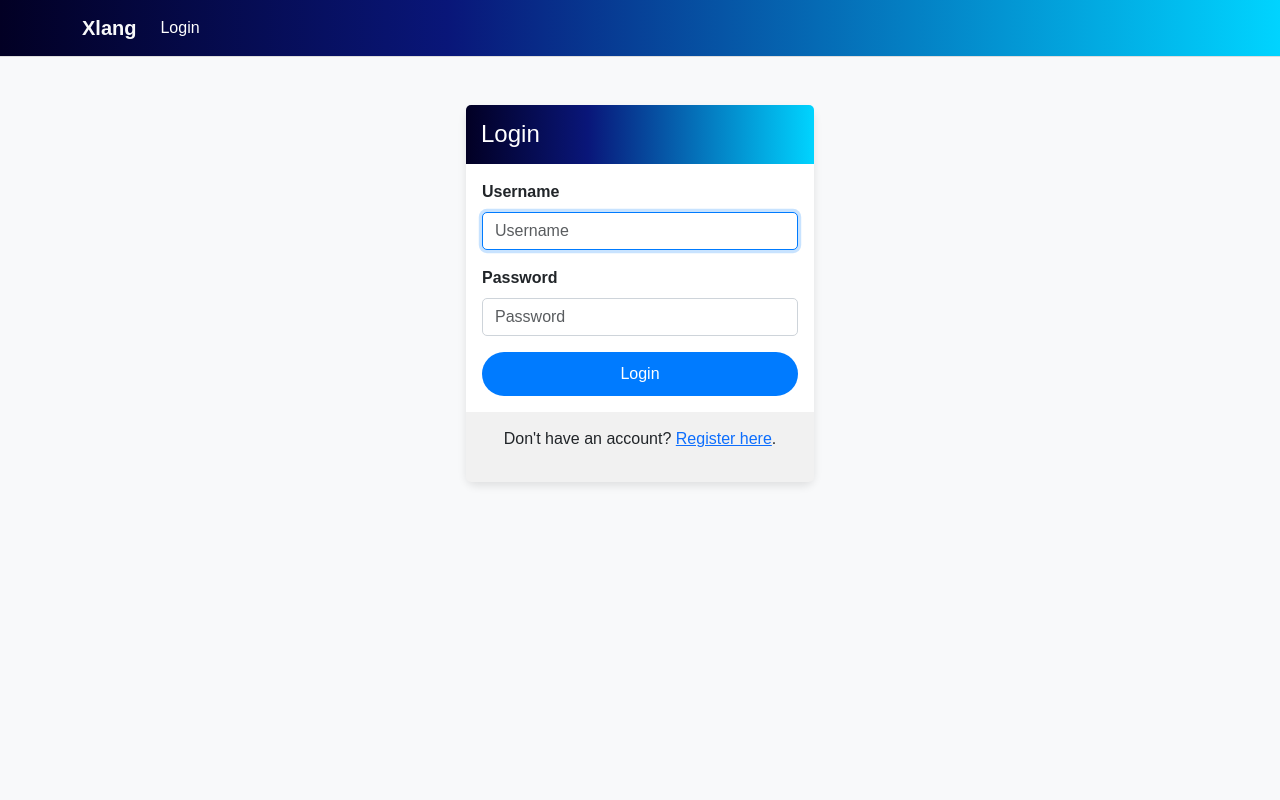
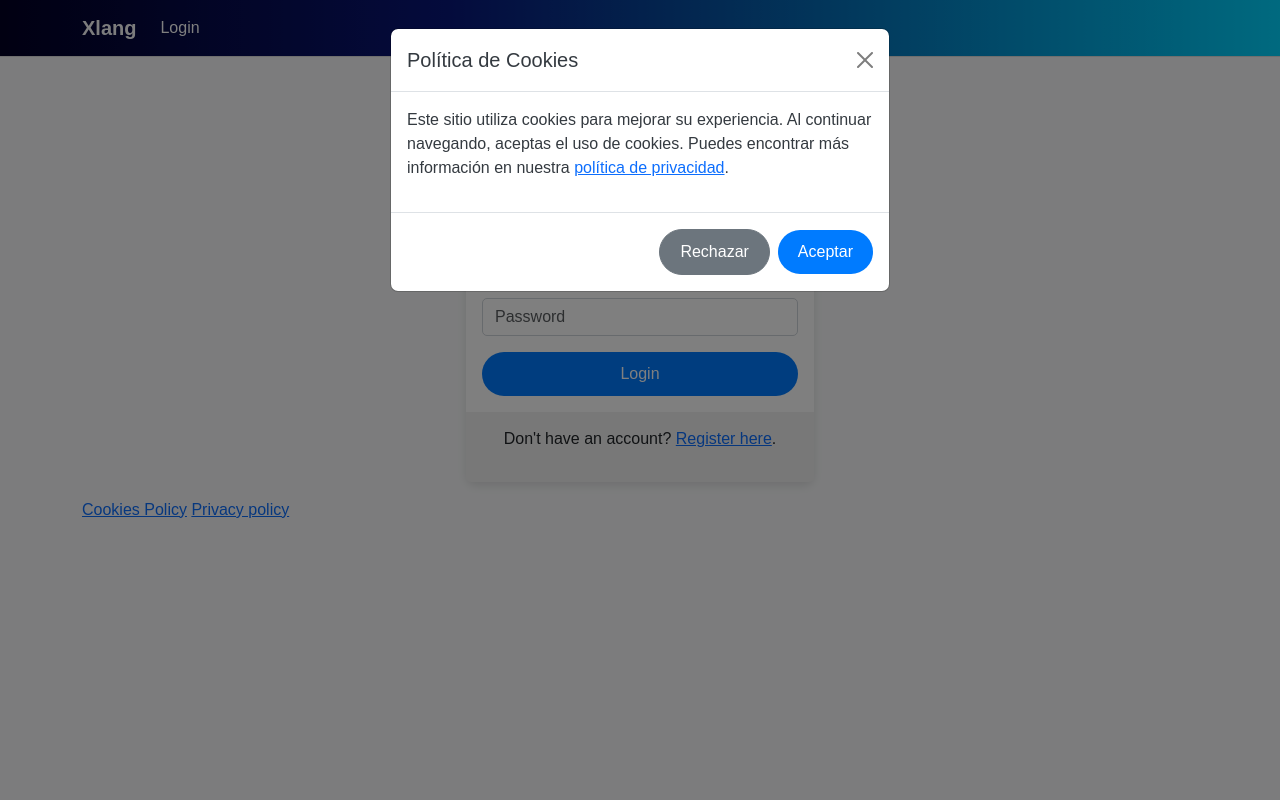
Before and after one commit to AmeriK88/Red-social-Django-XLang, a Django app: page /login/ in a window 1280 px wide. Run offline with Django 5.2, Linux system fonts and the light colour scheme; some libraries are stand-ins or nearby versions.

Commit message:
feat: implementación de política de cookies & privacidad

```diff
--- /dev/null
+++ b/static/js/cookies_modal.js
@@ -0,0 +1,31 @@
+$(document).ready(function() {
+    // Mostrar el modal de cookies si el usuario no ha aceptado ni rechazado
+    if (!localStorage.getItem('cookiesAccepted') && !localStorage.getItem('cookiesRejected')) {
+        $('#cookiesModal').modal('show');
+    }
+
+    // Función para manejar la aceptación o rechazo de cookies
+    function handleCookieConsent(action) {
+        localStorage.setItem(action, 'true');
+        $('#cookiesModal').modal('hide');
+        console.log(`Cookies ${action === 'cookiesAccepted' ? 'accepted' : 'rejected'}.`);
+    }
+
+    $('#cookiesModal .btn-primary').click(function() {
+        handleCookieConsent('cookiesAccepted');
+    });
+
+    $('#cookiesModal .btn-secondary').click(function() {
+        handleCookieConsent('cookiesRejected');
+    });
+
+    $('#cookiesPolicyLink').click(function(event) {
+        event.preventDefault();
+        $('#cookiesModal').modal('show');
+    });
+
+    $('#privacyPolicyLink, #privacyPolicyModal').click(function(event) {
+        event.preventDefault();
+        $('#privacyPolicyModal').modal('show');
+    });
+});
--- a/users/templates/users/base.html
+++ b/users/templates/users/base.html
@@ -16,6 +16,9 @@
 
     <!-- Custom CSS -->
     <link rel="stylesheet" href="{% static 'css/styles.css' %}">
+
+    <!-- jQuery -->
+    <script src="https://code.jquery.com/jquery-3.6.0.min.js"></script>
 </head>
 <body>
     <!-- Loading spinner -->
@@ -25,6 +28,45 @@
         </div>
     </div>
 
+
+    <!-- Modal de Política de Cookies -->
+    <div class="modal fade" id="cookiesModal" tabindex="-1" role="dialog" aria-labelledby="cookiesModalLabel" aria-hidden="true">
+        <div class="modal-dialog" role="document">
+            <div class="modal-content">
+                <div class="modal-header">
+                    <h5 class="modal-title" id="cookiesModalLabel">Política de Cookies</h5>
+                    <button type="button" class="btn-close" data-bs-dismiss="modal" aria-label="Close"></button>
+                </div>
+                <div class="modal-body">
+                    <p>Este sitio utiliza cookies para mejorar su experiencia. Al continuar navegando, aceptas el uso de cookies. Puedes encontrar más información en nuestra <a href="#" id="privacyPolicyLink">política de privacidad</a>.</p>
+                </div>
+                <div class="modal-footer">
+                    <button type="button" class="btn btn-secondary" data-bs-dismiss="modal">Rechazar</button>
+                    <button type="button" class="btn btn-primary">Aceptar</button>
+                </div>
+            </div>
+        </div>
+    </div>
+    <!-- Modal de Política de Privacidad -->
+    <div class="modal fade" id="privacyPolicyModal" tabindex="-1" role="dialog" aria-labelledby="privacyPolicyModalLabel" aria-hidden="true">
+        <div class="modal-dialog" role="document">
+            <div class="modal-content">
+                <div class="modal-header">
+                    <h5 class="modal-title" id="privacyPolicyModalLabel">Política de Privacidad</h5>
+                    <button type="button" class="btn-close" data-bs-dismiss="modal" aria-label="Close"></button>
+                </div>
+                <div class="modal-body">
+                    <p>Aquí va el contenido de tu política de privacidad...</p>
+                </div>
+                <div class="modal-footer">
+                    <button type="button" class="btn btn-secondary" data-bs-dismiss="modal">Cerrar</button>
+                </div>
+            </div>
+        </div>
+    </div>
+
+
+    <!-- Navigation -->
     <nav class="navbar navbar-expand-lg navbar-light bg-custom">
         <div class="container">
             <a class="navbar-brand text-light" href="{% url 'home' %}">Xlang</a>
@@ -42,7 +84,6 @@
             </form>
             {% endif %}
 
-            <!-- Navigation -->
             <div class="collapse navbar-collapse order-lg-3 order-2" id="navbarNav">
                 <ul class="navbar-nav">
                     {% if user.is_authenticated %}
@@ -91,9 +132,22 @@
         {% endblock %}
     </div>
 
+    <!-- Footer -->
+    <footer class="footer mt-auto py-3 bg-light">
+        <div class="container">
+            <span class="text-muted">
+                <a href="#" id="cookiesPolicyLink">Cookies Policy</a>
+                <a href="#" id="privacyPolicyLink">Privacy policy</a>
+            </span>
+        </div>
+    </footer>
+
     <!-- Bootstrap JS and dependencies -->
     <script src="https://cdn.jsdelivr.net/npm/@popperjs/core@2.11.6/dist/umd/popper.min.js"></script>
     <script src="https://cdn.jsdelivr.net/npm/bootstrap@5.3.0/dist/js/bootstrap.min.js"></script>
+    <script src="https://code.jquery.com/jquery-3.6.0.min.js"></script>
+
     <script src="{% static 'js/loading.js' %}"></script>
+    <script src="{% static 'js/cookies_modal.js' %}"></script>
 </body>
 </html>
--- a/users/templates/users/login.html
+++ b/users/templates/users/login.html
@@ -10,7 +10,7 @@
         <div class="col-md-6 col-lg-4">
             <div class="card">
                 <div class="card-header bg-primary text-white">
-                    <h4 class="mb-0">Login</h4>
+                    <h4 class="mb-0">Discover Xlang</h4>
                 </div>
                 <div class="card-body">
                     <form method="post">
--- a/users/urls.py
+++ b/users/urls.py
@@ -8,4 +8,5 @@ urlpatterns = [
     path('profile/<str:username>/', views.profile_view, name='profile'),
     path('profile/edit/<str:username>', views.edit_profile, name='edit_profile'),
     path('', views.home, name='home'),
+
 ]
```
Also changed, not shown: users/views.py (+4 -5 lines).
